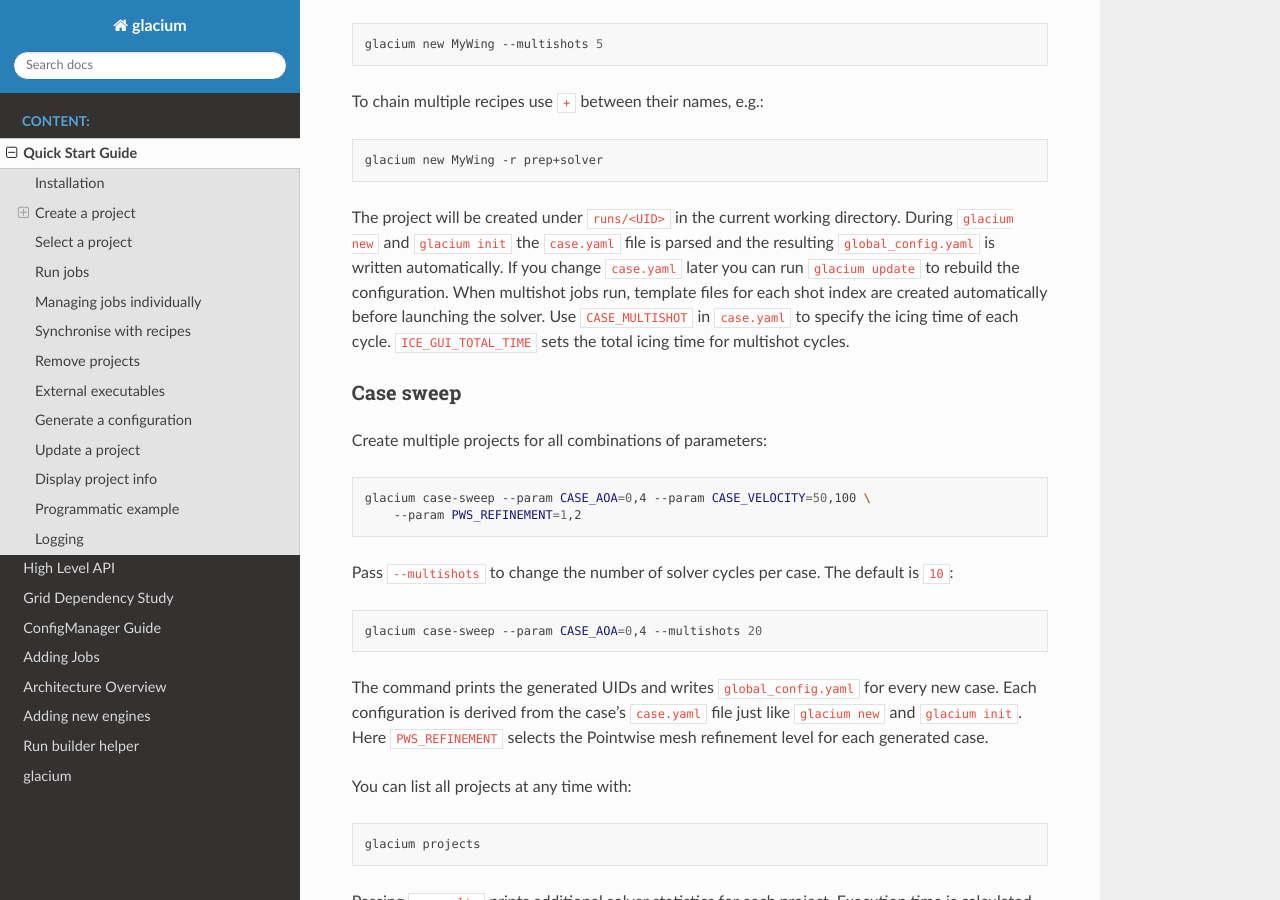
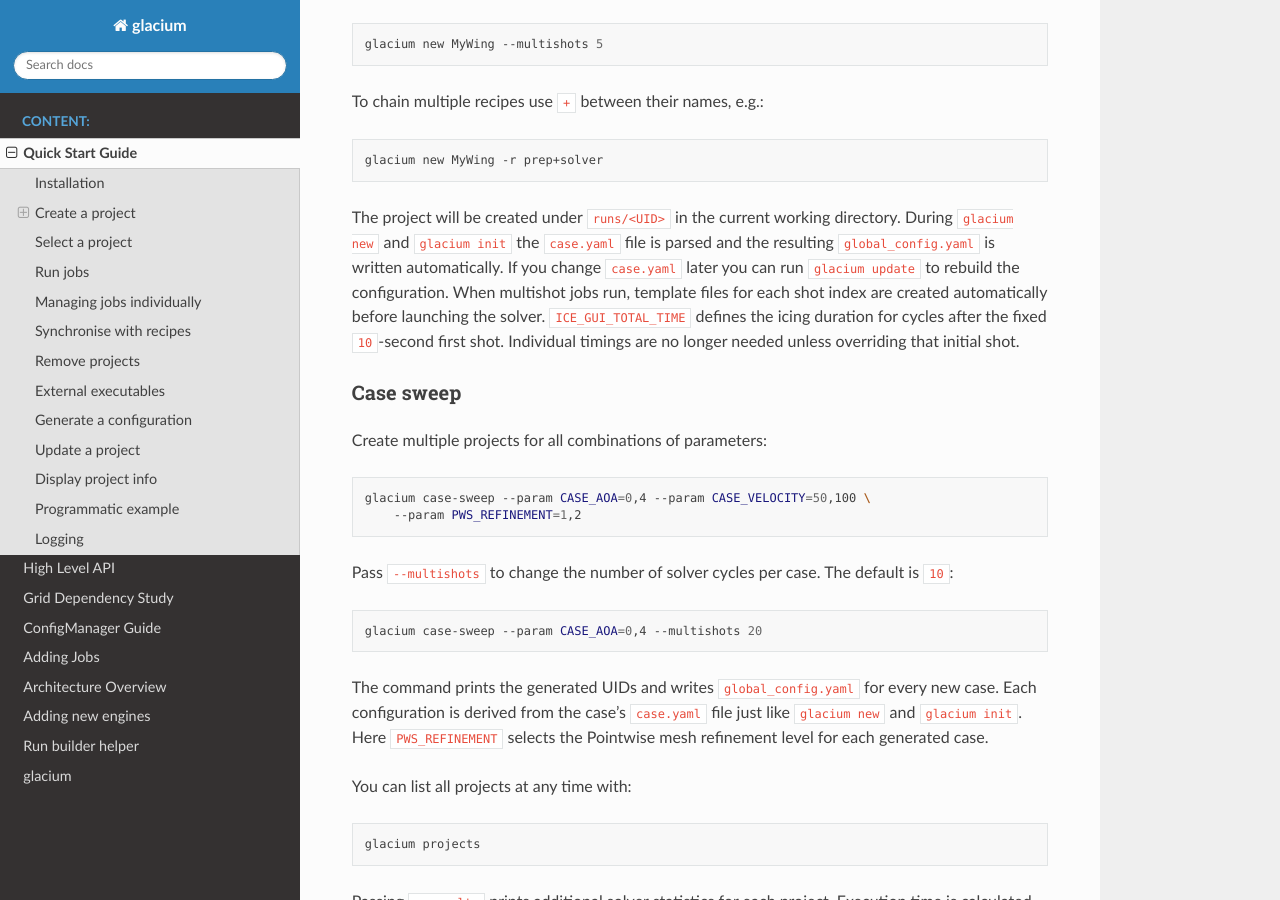
Before and after one commit to fledit-sh/glacium-repo, a Sphinx documentation site: the page built from docs/quick_start.rst, in a window 1280 px wide and 900 px high, scrolled down 674 px. Built offline with Sphinx 7.4.7 and the Read the Docs theme 3.1.0, drawn with Linux system fonts in a browser that asks for light colours.

Commit message:
Update multishot timing docs

```diff
--- a/docs/quick_start.rst
+++ b/docs/quick_start.rst
@@ -44,9 +44,9 @@ and ``glacium init`` the ``case.yaml`` file is parsed and the resulting
 ``global_config.yaml`` is written automatically.  If you change
 ``case.yaml`` later you can run ``glacium update`` to rebuild the
 configuration. When multishot jobs run, template files for each shot index are
-created automatically before launching the solver.  Use ``CASE_MULTISHOT`` in
-``case.yaml`` to specify the icing time of each cycle.  ``ICE_GUI_TOTAL_TIME``
-sets the total icing time for multishot cycles.
+created automatically before launching the solver. ``ICE_GUI_TOTAL_TIME``
+defines the icing duration for cycles after the fixed ``10``‑second first shot.
+Individual timings are no longer needed unless overriding that initial shot.
 
 Case sweep
 ~~~~~~~~~~
```
